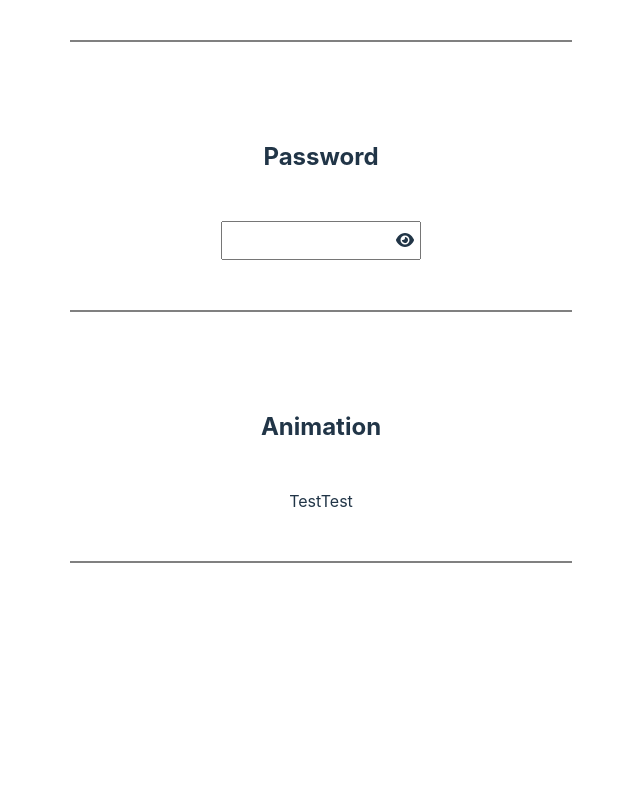
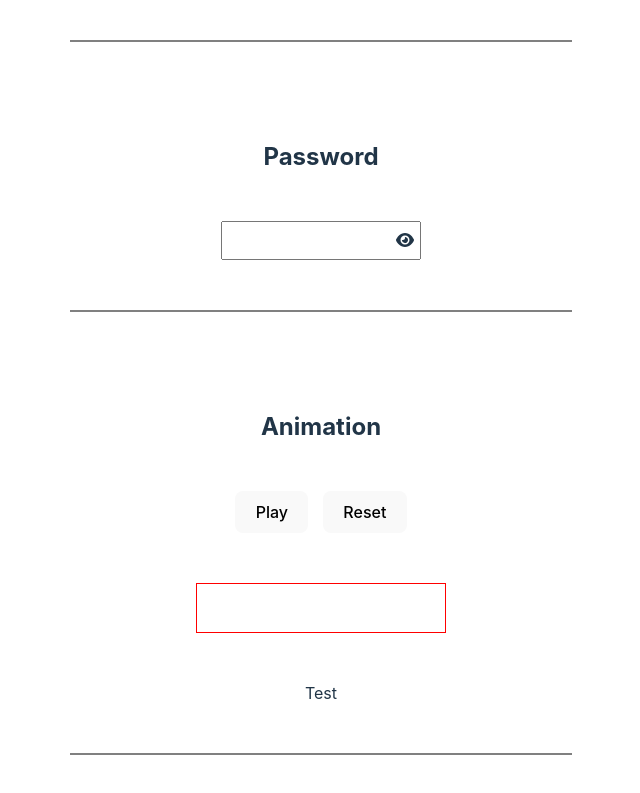
Before and after one commit to AvirKarakitsos/REACT_components, a React (Vite) app: page / in a window 1280 px wide. Shown: the part 2295-3088 px from the top of the page, without its empty margins (319-959 px from the left). Before the commit the page ends 2958 px from the top, so only its background shows below. Built offline with nearby package versions, Linux system fonts and the light colour scheme.

Commit message:
feat: code for ShowUp component

```diff
--- a/src/components/ShowUp.jsx
+++ b/src/components/ShowUp.jsx
@@ -1,9 +1,39 @@
+import { useState } from "react"
 import styled from "styled-components"
 
+const ButtonComponent = styled.div`
+    display: flex;
+    column-gap: 15px;
+`
+
+const Container = styled.div`
+    height: 50px;
+    width: 250px;
+    position: relative;
+    overflow: hidden;
+    border: 1px solid red;
+`
+
+const Text = styled.h3`
+    position: absolute;
+    top: ${props => props.$show ? "0px" : "50px"};
+    left: 0;
+    transition: top 1000ms ;
+`
+
 function ShowUp() {
+    const [play,setPlay] = useState(false)
 
     return(
-        <>Test</>
+        <>
+            <ButtonComponent>
+                <button onClick={() => setPlay(true)}>Play</button>
+                <button onClick={() => setPlay(false)}>Reset</button>
+            </ButtonComponent>
+            <Container>
+                <Text $show={play}>Test Title</Text>
+            </Container>
+        </>
     )
 }
 
```
